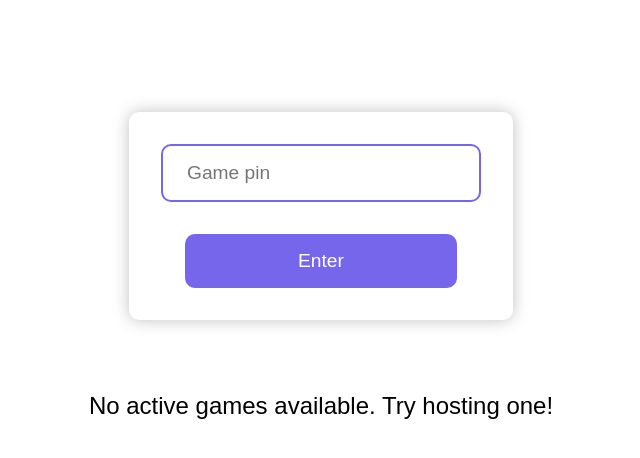
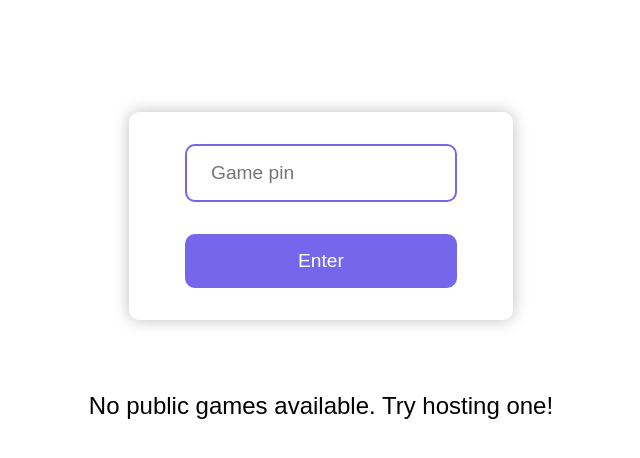
Before and after one commit to ClaytonMcArthur/not-kahoot, a React (Create React App) app: page /join-game in a window 1280 px wide. Shown: the top 458 px of the page, without its empty margins (319-959 px from the left). Built offline with nearby package versions, Linux system fonts and the light colour scheme; no server answers.

Commit message:
Updated formatting on join game

```diff
--- a/src/pages/join-game/join-game.js
+++ b/src/pages/join-game/join-game.js
@@ -59,7 +59,7 @@ export const JoinGame = () => {
                         username={username}
                     />
                 ) : (
-                    <p className='no-games-message'>No active games available. Try hosting one!</p>
+                    <p className='no-games-message'>No public games available. Try hosting one!</p>
                 )}
             </div>
         </main>
--- a/src/pages/join-game/join-game.scss
+++ b/src/pages/join-game/join-game.scss
@@ -25,6 +25,16 @@
         .button {
             width: 85%;
         }
+
+        input {
+            display: block;
+            margin: 0 auto;
+            width: 85%;
+        }
+
+        @media (max-width: 600px) {
+            width: 100%;
+        }
     }
 
     .active-game-list {
```
